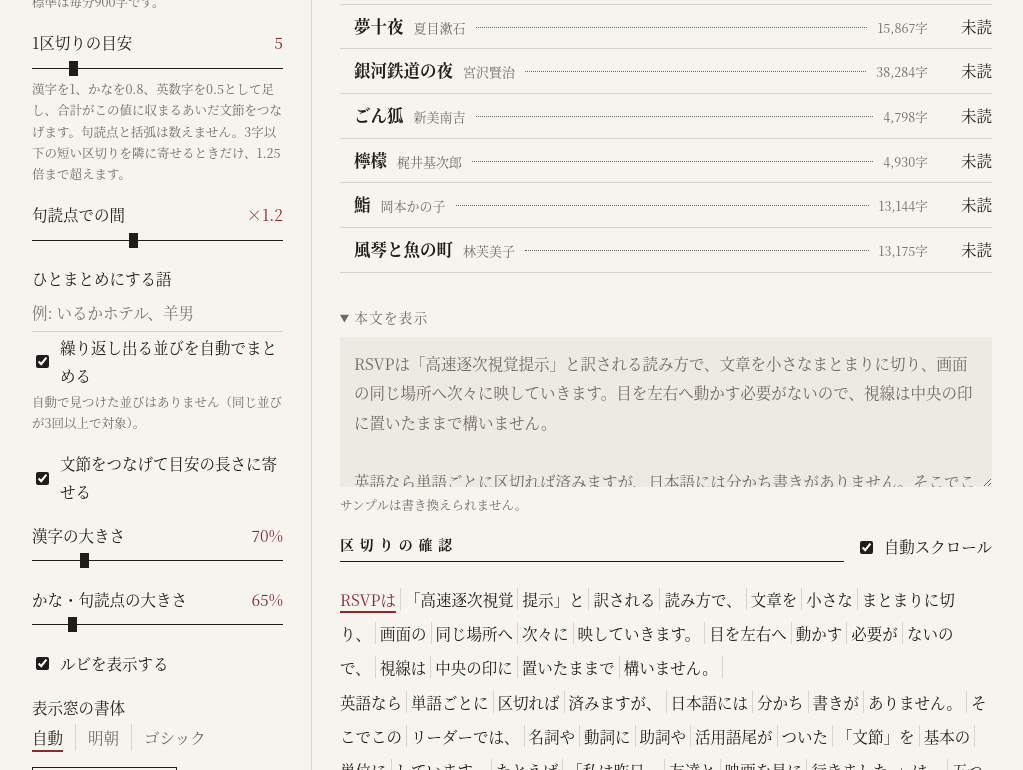
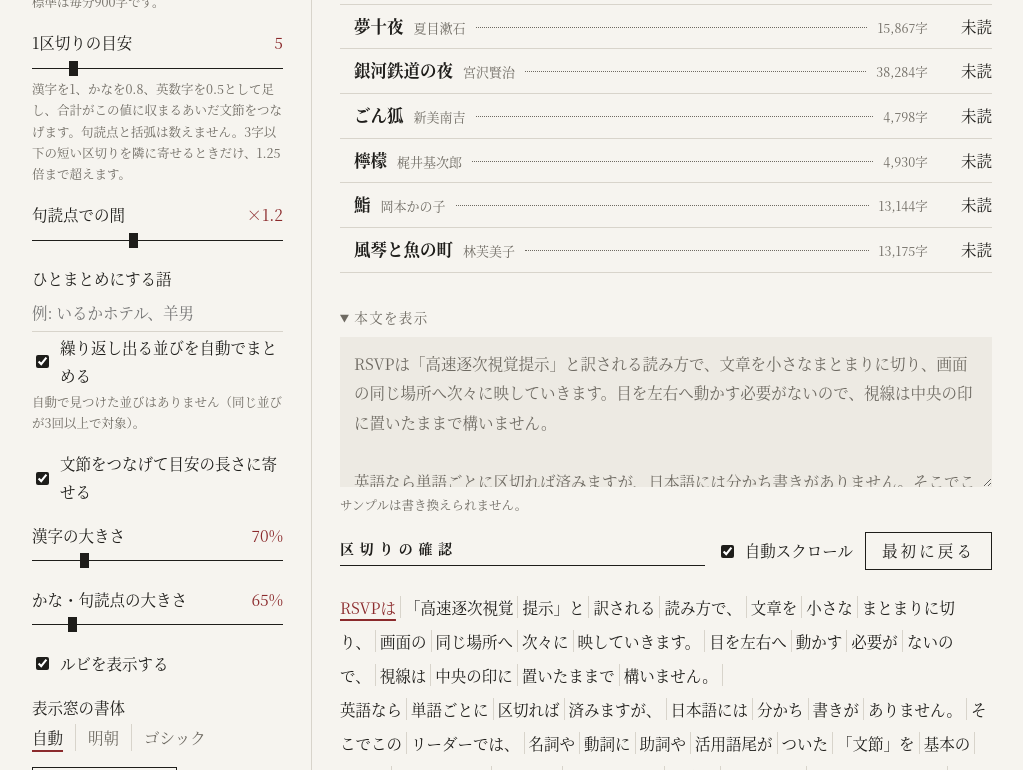
Before and after one commit to yagi/dopayomi, a website: page index.html in a window 1280 px wide. Shown: the part 801-1571 px from the top of the page, without its empty margins (128-1151 px from the left). Drawn offline with Linux system fonts and the light colour scheme; a web font is replaced by a local one.

Commit message:
「最初に戻る」を区切りの確認の見出しの横へ移す
Co-Authored-By: Claude Opus 5.5 <noreply@anthropic.com>
Claude-Session: https://claude.ai/code/session_01HE1zqps37ouLfcQJLYMMKr

```diff
--- a/index.html
+++ b/index.html
@@ -195,7 +195,7 @@ input[type="checkbox"] { accent-color: var(--ink); }
   .keys { display: none; }
 }
 .panel { display: flex; flex-direction: column; gap: 16px; min-width: 0; }
-.panel h2 { border-bottom: 1px solid var(--rule); padding-bottom: 4px; flex: 1; }
+.panel h2 { border-bottom: 1px solid var(--rule); padding-bottom: 4px; flex: 1; white-space: nowrap; }
 .field { display: flex; flex-direction: column; gap: 2px; }
 .field label, .field .label { display: flex; justify-content: space-between; gap: 8px; }
 .field output { color: var(--accent); font-variant-numeric: tabular-nums; }
@@ -502,7 +502,6 @@ textarea[readonly] { color: var(--muted); }
     <button class="navbtn" id="nextBtn" type="button" aria-label="1つ進む">▶</button>
     <span class="check"><input type="checkbox" id="immersive"><label for="immersive">UI消去</label></span>
     <span class="check" id="autofullBox"><input type="checkbox" id="autofull"><label for="autofull">全画面化</label></span>
-    <button id="restart" type="button">最初に戻る</button>
     <span class="keys"><kbd>Space</kbd> 再生／停止　<kbd>←</kbd><kbd>→</kbd> 前後　<kbd>↑</kbd><kbd>↓</kbd> 速度</span>
   </div>
 
@@ -608,6 +607,7 @@ textarea[readonly] { color: var(--muted); }
       <div class="row">
         <h2>区切りの確認</h2>
         <span class="check"><input type="checkbox" id="follow"><label for="follow">自動スクロール</label></span>
+        <button id="restart" type="button">最初に戻る</button>
       </div>
       <div id="preview"></div>
       <p class="hint">クリックした位置から読めます。</p>
```
